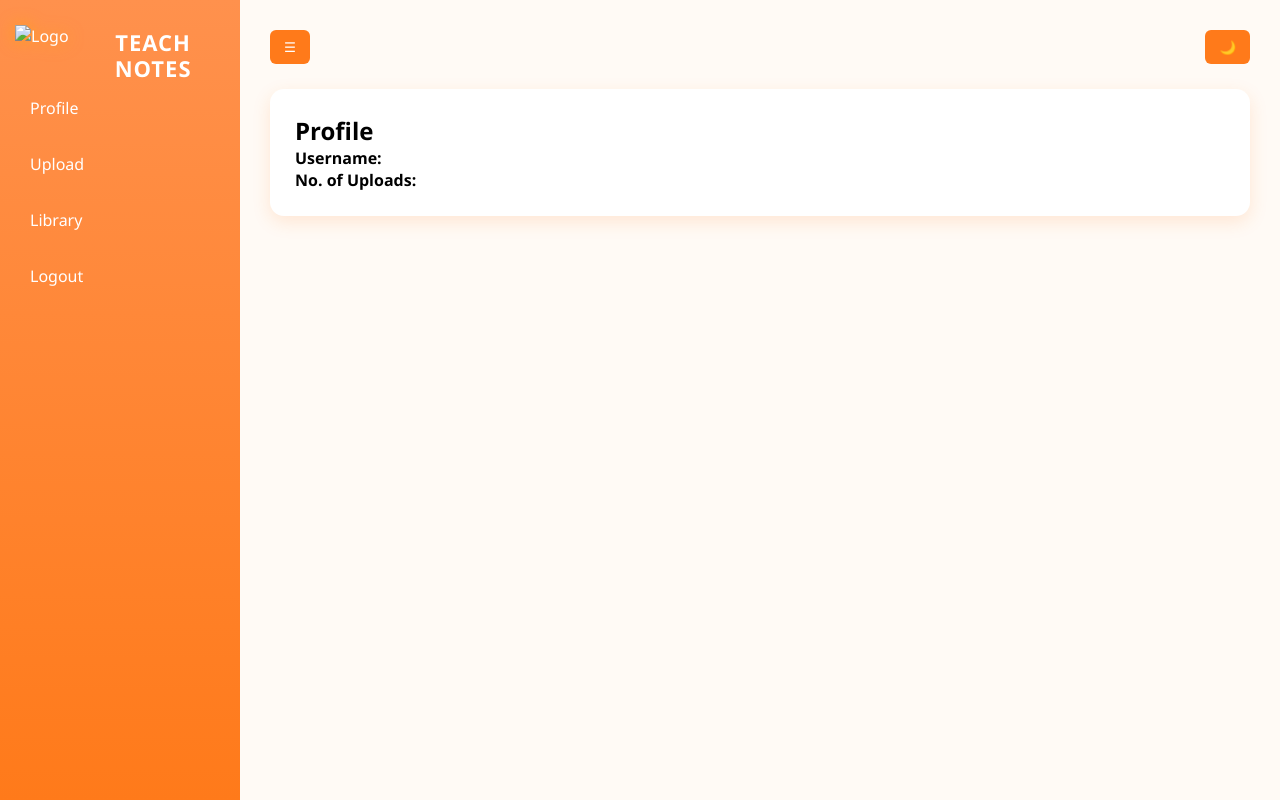
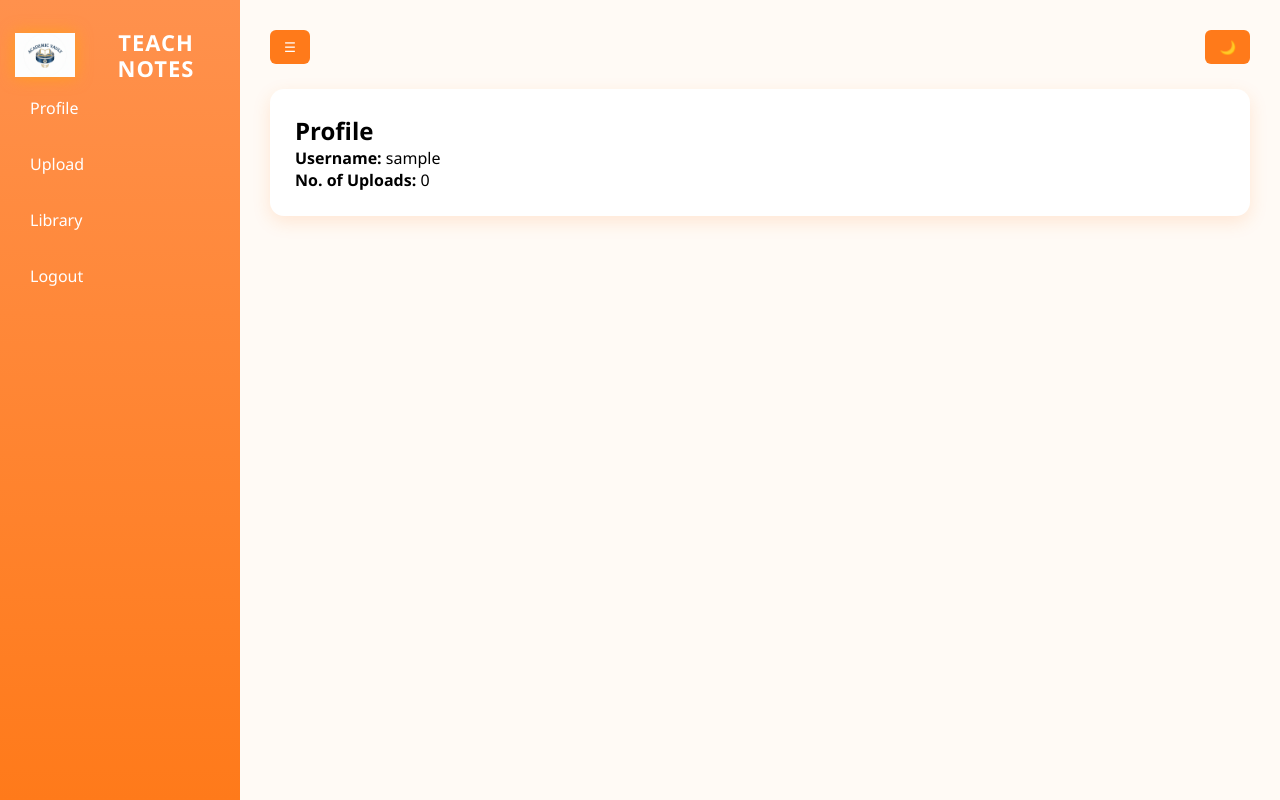
Before and after one commit to kowshik5475/TEACH-NOTES, a plain HTML site: page lecturer.html in a window 1280 px wide. Drawn offline with Linux system fonts and the light colour scheme; files that its build step writes are made by us from their sources; sample sign-in values are in the browser's storage.

Commit message:
Update lecturer.html

```diff
--- a/lecturer.html
+++ b/lecturer.html
@@ -4,7 +4,7 @@
 <meta charset="UTF-8">
 <meta name="viewport" content="width=device-width, initial-scale=1.0">
 <title>Lecturer Dashboard</title>
-<link rel="stylesheet" href="dashboard.css">
+<link rel="stylesheet" href="css/dashboard.css">
 </head>
 <body>
 
@@ -13,7 +13,7 @@
     <!-- Sidebar -->
     <div class="sidebar" id="sidebar">
         <div class="logo-auth">
-    <img src="images/logo.png" alt="Logo">
+    <img src="assets/logo.png" alt="Logo">
     <h2>TEACH NOTES</h2>
 </div>
         <ul>
@@ -116,7 +116,7 @@
         <iframe id="pdfFrame"></iframe>
     </div>
 </div>
-<script src="lecturer.js"></script>
+<script src="js/lecturer.js"></script>
 
 </body>
 </html>
```
